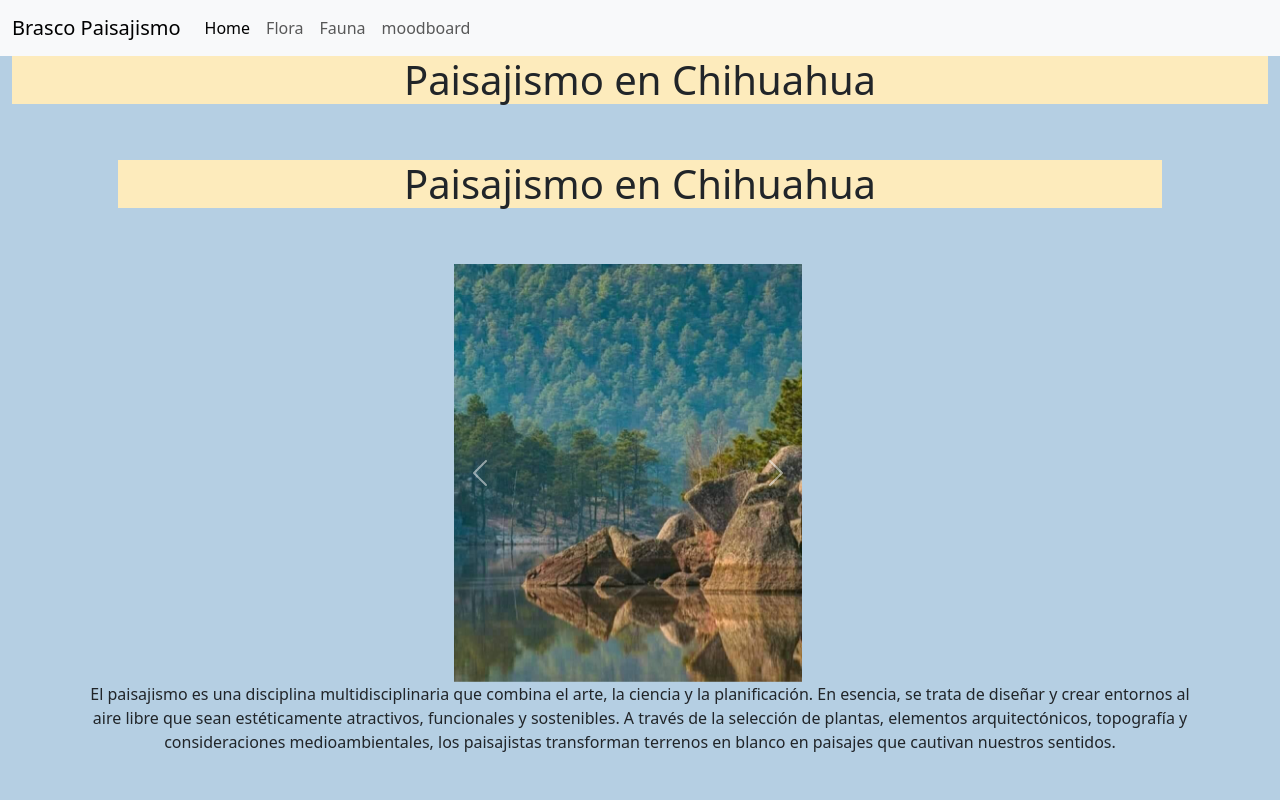
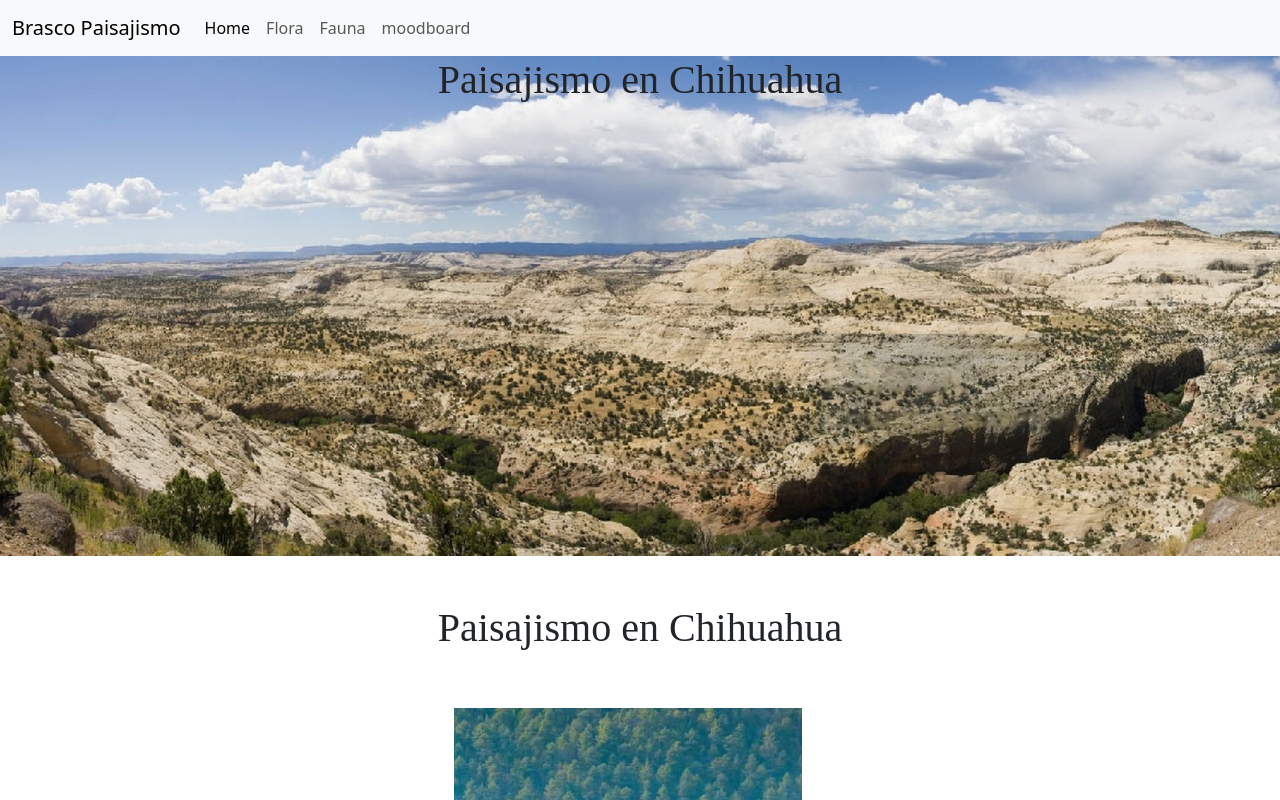
Before and after one commit to fersizu/practicaUnidad1, a website: page index.html in a window 1280 px wide. Shown: the top 800 px of the page. Drawn offline with nearby package versions, Linux system fonts and the light colour scheme.

Commit message:
imagencommit

```diff
--- a/style.scss
+++ b/style.scss
@@ -10,10 +10,16 @@ $theme-colors: (
 
 @import "./node_modules/bootstrap/scss/bootstrap.scss";
 
-body {
-    background-color: $azul ;
+
+
+h1 {
+    font-family: 'Times New Roman', Times, serif;
 }
 
-h1 {
-    background-color: $amarillo;
+.bg-column {
+    background-image: url('media/sierra-transformed.jpg');
+    background-size: cover;
+    background-position: center;
+    height: 500px;
+
 }
```
Also changed, not shown: media/sierra-transformed.jpg (added), style.css, 1 other file.
